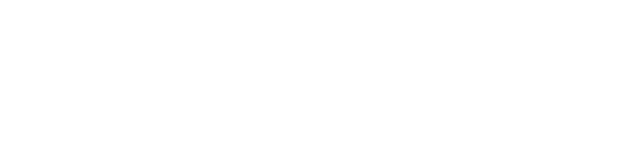
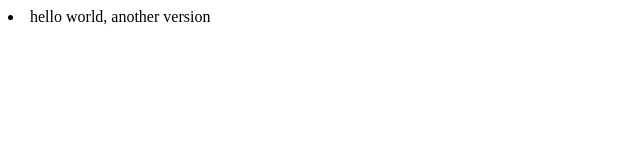
Before and after one commit to walsh72/upload_repo, a plain HTML site: page index.html in a window 1280 px wide. Shown: the whole page, without its empty margins (0-640 px from the left). Drawn offline with Linux system fonts and the light colour scheme.

Commit message:
added another version to html

```diff
--- a/index.html
+++ b/index.html
@@ -7,6 +7,6 @@
   <title>Document</title>
 </head>
 <body>
-
+ <li>hello world, another version</li>
 </body>
 </html>
```
